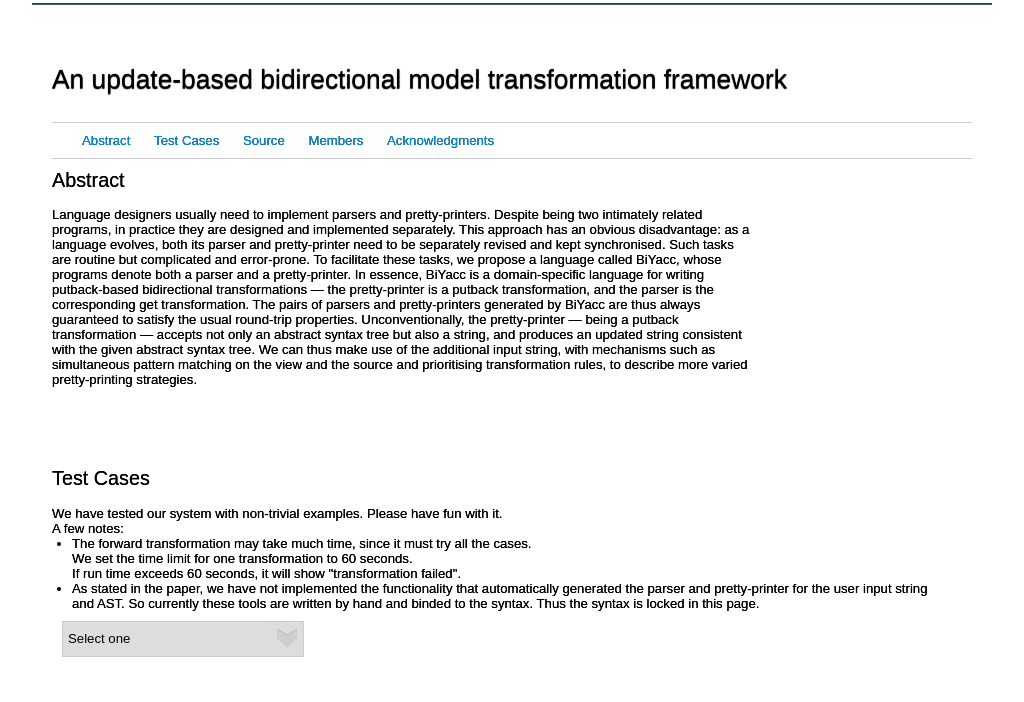
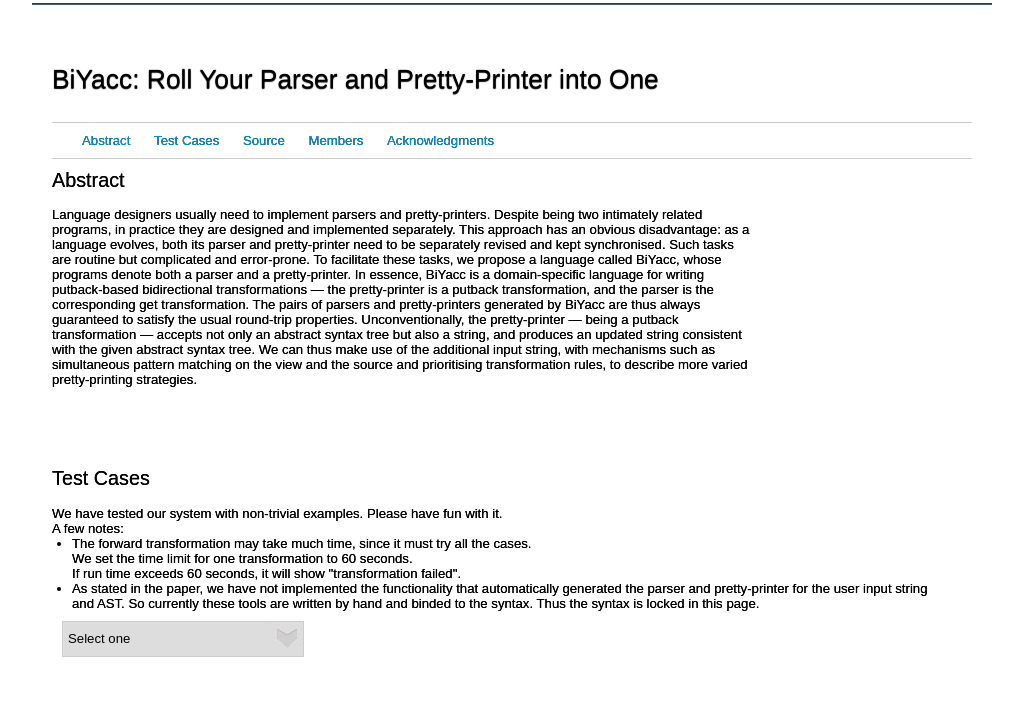
Before and after one commit to namonakimono/biyaccDemo, a website: page views/index.html in a window 1280 px wide. Shown: the part 98-800 px from the top of the page, without its empty margins (128-1152 px from the left). Drawn offline with nearby package versions, Linux system fonts and the light colour scheme.

Commit message:
slightly reviesed

```diff
--- a/views/index.html
+++ b/views/index.html
@@ -29,7 +29,7 @@
       <!-- Article 2 start -->
         <div class="line"></div>
         <div class="article" id="article1">
-          <h3>An update-based bidirectional model transformation framework</h3>
+          <h3>BiYacc: Roll Your Parser and Pretty-Printer into One</h3>
           <div class="hnav">
             <ul>
               <li><a href="#abstract">Abstract</a></li>
```
